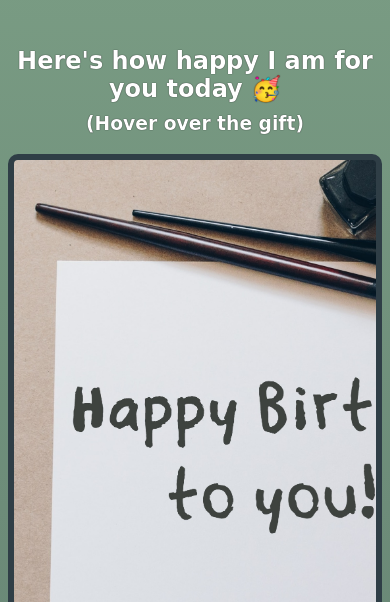
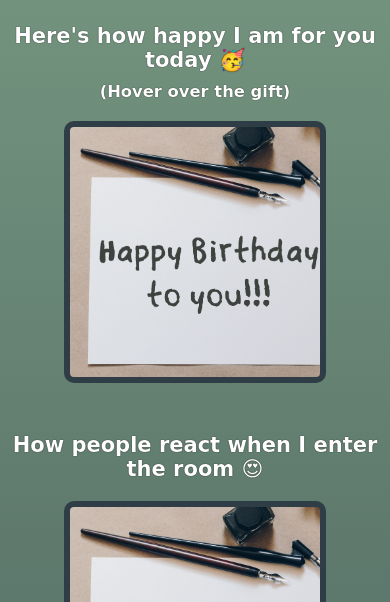
Before and after one commit to ixa187/birthday-gift-site, a plain HTML site: page index.html in a window 390 px wide. Shown: the part 498-1100 px from the top of the page. Drawn offline with Linux system fonts and the light colour scheme; a web font is replaced by a local one.

Commit message:
update for mobile devices

```diff
--- a/styles.css
+++ b/styles.css
@@ -95,3 +95,23 @@ p {
 a {
   color: white;
 }
+
+@media (max-width: 500px) {
+  .gift-img {
+    margin: 20px auto;
+    max-width: 250px;
+    height: 250px;
+    border: 6px solid #2f3e46;
+    border-radius: 10px;
+    background-image: url("./images/gift-covers.jpg");
+    background-size: cover;
+  }
+
+  body {
+    font-size: 14px;
+  }
+
+  #gift-img-cheers {
+    height: 150px;
+  }
+}
```
